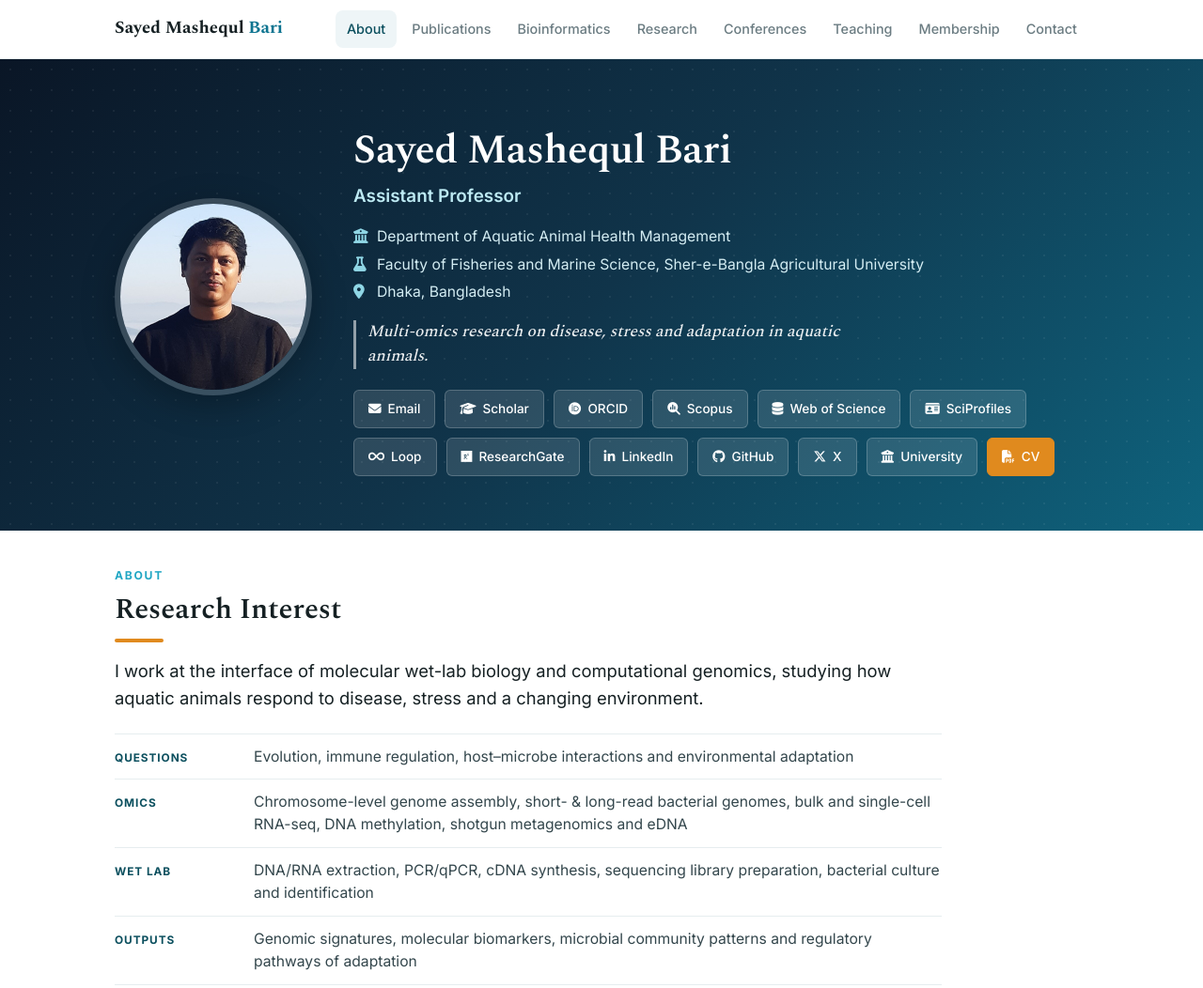
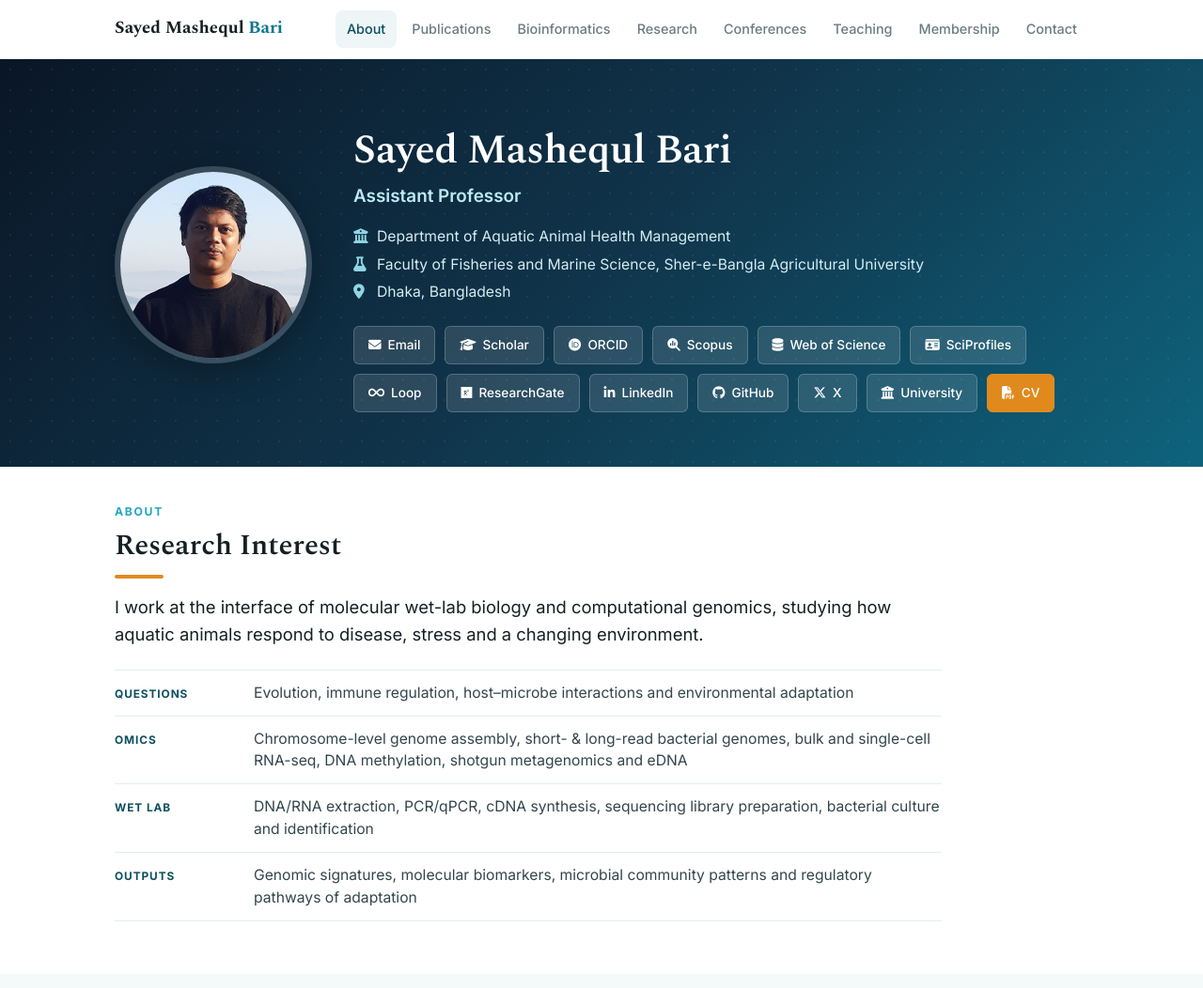
Before and after one commit to BariSayed/BariSayed.github.io, a plain HTML site: page index.html in a window 1280 px wide. Shown: the top 1052 px of the page at 94% size. Drawn offline with nearby package versions, Linux system fonts and the light colour scheme.

Commit message:
Remove hero tagline

```diff
--- a/index.html
+++ b/index.html
@@ -33,7 +33,6 @@
       <p class="affil"><i class="fa-solid fa-building-columns"></i>Department of Aquatic Animal Health Management</p>
       <p class="affil"><i class="fa-solid fa-flask"></i>Faculty of Fisheries and Marine Science, Sher-e-Bangla Agricultural University</p>
       <p class="affil"><i class="fa-solid fa-location-dot"></i>Dhaka, Bangladesh</p>
-      <p class="tagline">Multi-omics research on disease, stress and adaptation in aquatic animals.</p>
       <div class="social">
         <a href="mailto:bari.aahm@sau.edu.bd"><i class="fa-solid fa-envelope"></i> Email</a>
         <a href="https://scholar.google.com/citations?hl=en&user=ZsaKrdQAAAAJ" target=_blank rel=noopener><i class="fa-solid fa-graduation-cap"></i> Scholar</a>
```
